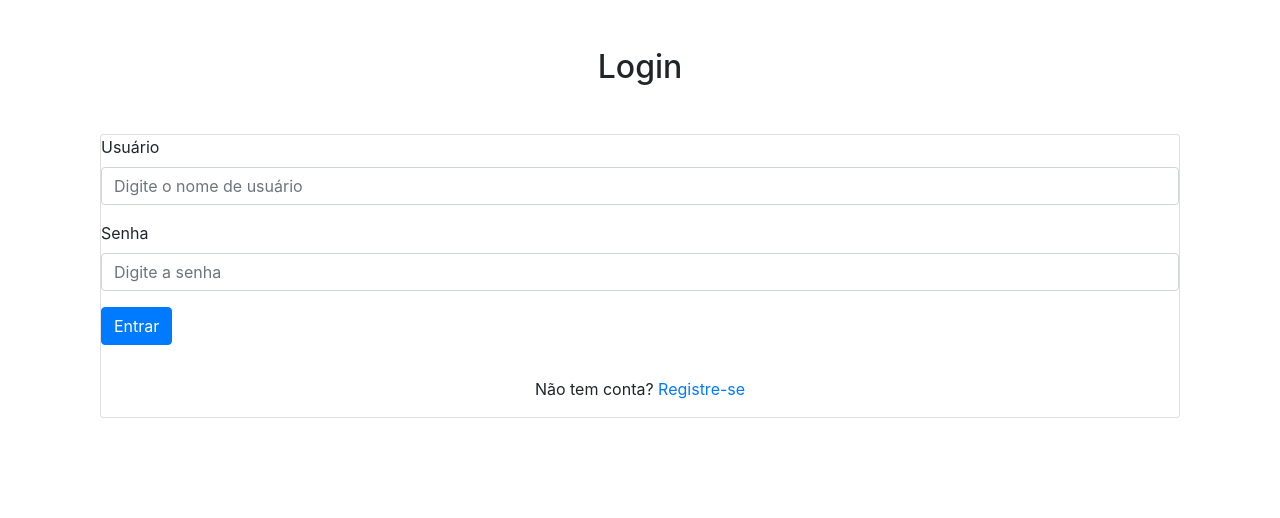
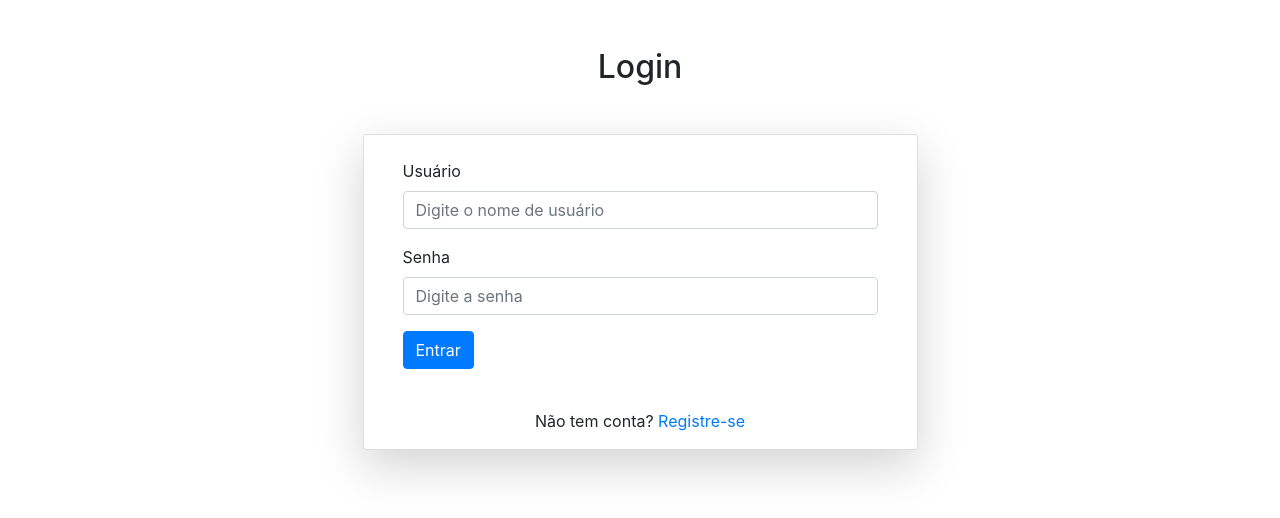
Before and after one commit to ZeAlysson/Controle-de-Viagens, a Django app: page /autenticao/login/ in a window 1280 px wide. Shown: the top 518 px of the page. Run offline with Django 5.2, Linux system fonts and the light colour scheme; some libraries are stand-ins or nearby versions.

Commit message:
feat: estilização login + registro

```diff
--- a/autenticacao/templates/login/login.html
+++ b/autenticacao/templates/login/login.html
@@ -5,8 +5,9 @@
 <h2 class="my-5 text-center">Login</h2>
 
 <div class="container">
-    <div class="card">
-        <form method="post">
+    <div class="row justify-content-center">
+        <div class="card shadow-lg col-md-8 col-lg-6">
+            <form method="post" class="m-4">
                 {% csrf_token %}
                 <div class="mb-3">
                     <label for="{{ form.username.id_for_label }}" class="form-label">Usuário</label>
@@ -26,4 +27,5 @@
             <p class="mt-3 text-center">Não tem conta? <a href="{% url 'registro' %}">Registre-se</a></p>
         </div>
     </div>
+</div>
 {% endblock %}
```
Also changed, not shown: autenticacao/templates/registro/registro.html (+8 -1 lines). Lines whose indentation alone changed are shown as unchanged.
